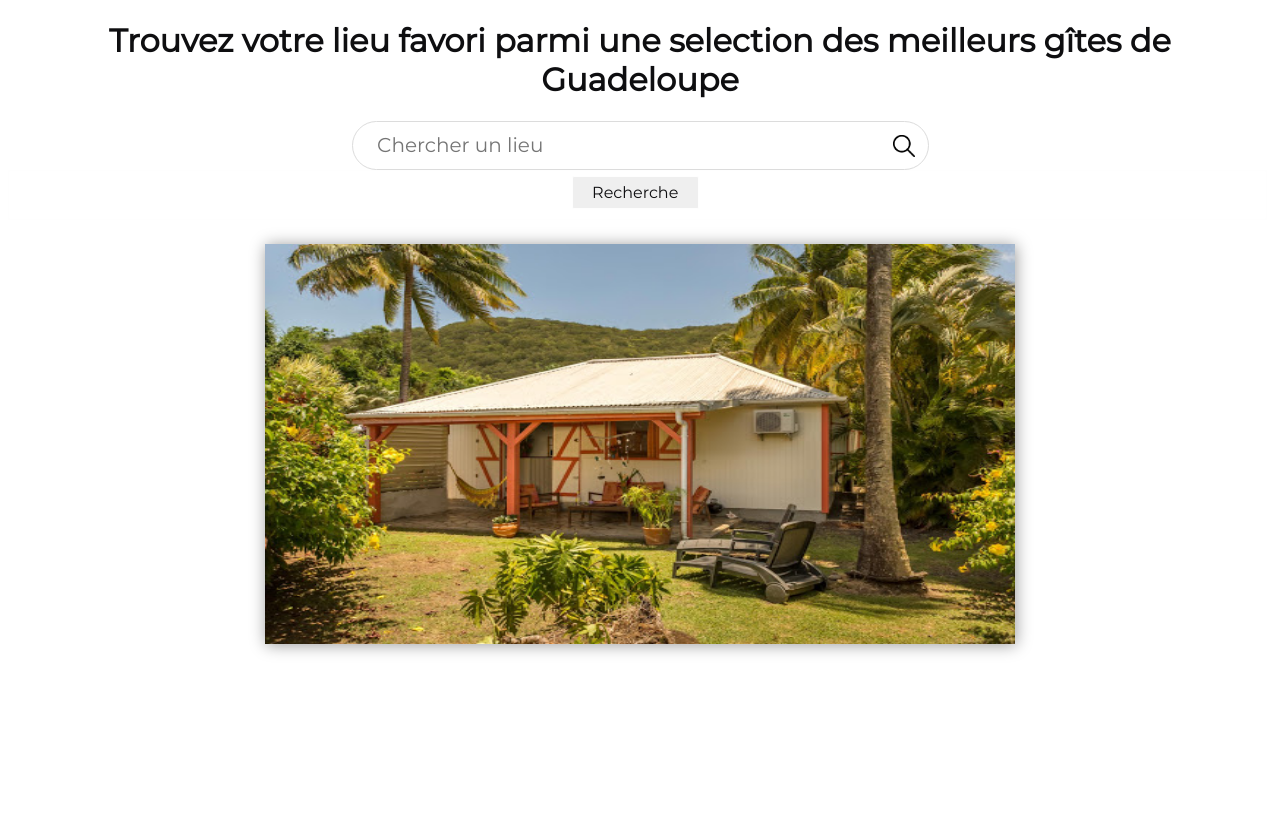
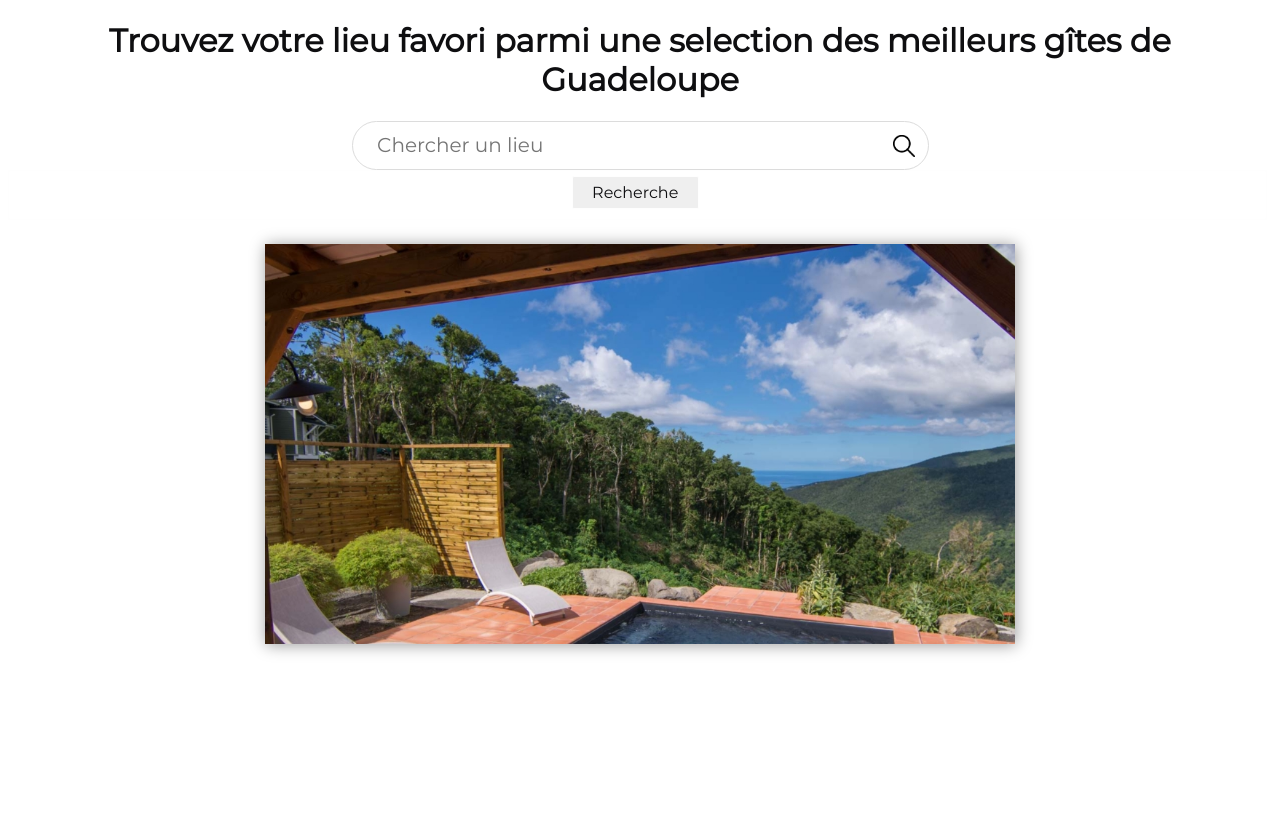
Before and after one commit to ogites/ogites, a PHP site: page / in a window 1280 px wide. Shown: the part 78-907 px from the top of the page. Run offline with PHP 8.4, Linux system fonts and the light colour scheme; style sheets or scripts are compiled from the project's sources.

Commit message:
Ajout du slideshow

```diff
--- a/assets/slideshow.php
+++ b/assets/slideshow.php
@@ -3,4 +3,5 @@
     <img src="./images/gwada/img2.jpg">
     <img src="./images/gwada/img3.jpg">
     <img src="./images/gwada/img4.jpg">
+    <img src="./images/gwada/img1.jpg">
 </div>
--- a/header.php
+++ b/header.php
@@ -6,7 +6,7 @@
         <title>Ô'GÎTES</title>
         <link rel="stylesheet" type="text/css" href="style.css"/>
         <link rel="stylesheet" href="scss/searchbox.scss"/>
-        <script src="js/slideshow.js"></script>
+        <link rel="stylesheet" href="scss/slideshow.scss"/>
     </head>
     <header>
         <h1>Ô'GÎTES</h1>
--- /dev/null
+++ b/scss/slideshow.scss
@@ -0,0 +1,48 @@
+.slideshow {
+    height: 400px;
+    width: 750px;
+    overflow: hidden;
+    box-shadow: 1px 1px 15px rgba(0, 0, 0, 0.4);
+}
+.slideshow .images {
+    width: 500%;
+    position: relative;
+    animation: 20s slider infinite;
+    margin: 0;
+    left: 0;
+}
+
+.slideshow .images img {
+    width: 20%;
+    float: left;
+}
+
+@keyframes slider {
+	0% {
+		left: 0;
+	}
+	20% {
+		left: 0;
+	}
+	25% {
+		left: -100%;
+	}
+	45% {
+		left: -100%;
+	}
+	50% {
+		left: -200%;
+	}
+	70% {
+		left: -200%;
+	}
+	75% {
+		left: -300%;
+	}
+	95% {
+		left: -300%;
+	}
+	100% {
+		left: -400%;
+	}
+}
--- a/style.css
+++ b/style.css
@@ -67,19 +67,3 @@ body {
 .describ {
     text-align: center;
 }
-
-.slideshow {
-    height: 400px;
-    width: 750px;
-    overflow: hidden;
-    box-shadow: 1px 1px 15px rgba(0, 0, 0, 0.4);
-}
-.slideshow .images {
-    height: 100%;
-    width: 100%;
-}
-
-.images img {
-    height: 100%;
-    width: 100%;
-}
```
